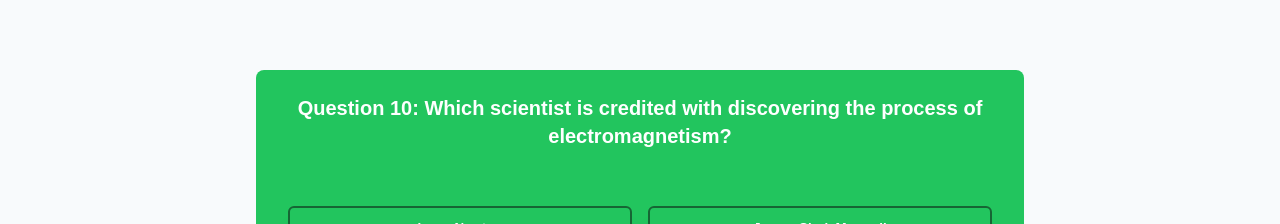
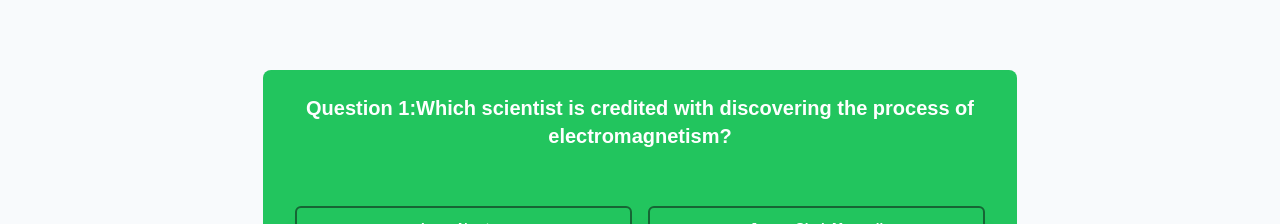
Before and after one commit to Ulfflo/quiz-redux, a Next.js app: page /quizpage in a window 1280 px wide. Shown: the part 149-373 px from the top of the page. Built offline with nearby package versions, Linux system fonts and the light colour scheme.

Commit message:
Last push

```diff
--- a/components/Quizcomponent.js
+++ b/components/Quizcomponent.js
@@ -8,6 +8,7 @@ import { addScoreToScoreboard } from "@/redux/addToScoreboard";
 function QuizComponent() {
   const [questions, setQuestions] = useState([]);
   const [currentQuestion, setCurrentQuestion] = useState(0);
+  const [questionCount, setQuestionCount] = useState(1);
   const dispatch = useDispatch();
   const name = useSelector(selectName);
   const points = useSelector(selectPoints);
@@ -17,6 +18,7 @@ function QuizComponent() {
       dispatch(setPoints(points + 1));
     }
     setCurrentQuestion(currentQuestion + 1);
+    setQuestionCount(questionCount + 1);
   };
 
   const darkMode = useSelector((state) => state.darkMode);
@@ -39,13 +41,15 @@ function QuizComponent() {
   if (currentQuestion >= questions.length) {
     saveScoreToScoreboard();
     return (
-      <div>
-        <p>Your score {points} /10</p>{" "}
-        <p>
-          <Link href="/topScores">Click here to see the ScoreBoard</Link>
-        </p>
-      </div>
-    );
+        <div className={`text-center p-16 ${darkMode ? 'bg-sky-950 text-white border border-white rounded-lg' : 'bg-green-500 text-white border border-white rounded-lg'}`}>
+          <p className="mb-4">Your score {points} /10</p>{" "}
+          <p>
+            <Link href="/topScores" className={` ${darkMode ? 'text-white' : 'text-white'}`}>Scoreboard</Link>
+          </p>
+        </div>
+      );
+
+
   }
 
   return (
@@ -57,7 +61,7 @@ function QuizComponent() {
           } w-10/12 h-4/5 rounded-lg`}
         >
           <h1 className="text-white text-center text-xl font-bold p-6 border-b-4 border-slate-300">
-            Question {questions[currentQuestion].id}:{" "}
+            Question {questionCount}:
             {questions[currentQuestion].question}
           </h1>
           <div className="grid grid-cols-2 gap-4 justify-center p-8">
```
